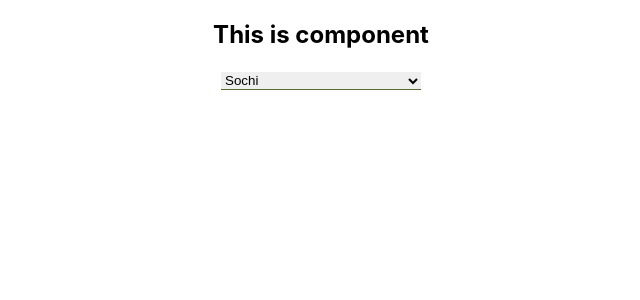
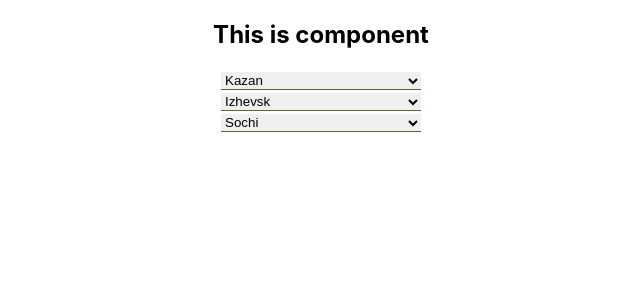
Before and after one commit to AlexeyKrop/react-kabsda-lesson, a React (Create React App) app: page / in a window 1280 px wide. Shown: the top 300 px of the page, without its empty margins (319-959 px from the left). Built offline with nearby package versions, Linux system fonts and the light colour scheme.

Commit message:
add filterValue

```diff
--- a/src/Components/TaskUseMemo/Country.tsx
+++ b/src/Components/TaskUseMemo/Country.tsx
@@ -1,7 +1,7 @@
-import React from 'react';
+import React, {useState} from 'react';
 import Select from "../Select/Select";
-
-const country = [
+const Country = () => {
+  const [country, setCountry] = useState([
     {id: 'Russia', city: 'Sochi', population: 100000},
     {id: 'Russia', city: 'Moscow', population: 2000000},
     {id: 'Russia', city: 'Samara', population: 2000000},
@@ -16,12 +16,17 @@ const country = [
     {id: 'Usa', city: 'Washington', population: 41000000},
     {id: 'Usa', city: 'Las-Vegas', population: 31000000},
     {id: 'Usa', city: 'Boston', population: 12000000},
-]
+  ])
 
-const Country = () => {
+    let filterForPopulation = country.filter(c => c.population > 3000000)
+    let filterForName = country.filter(c => c.city.indexOf('I') > -1)
+    let filterForCountry = country.filter(c => c.id === 'Russia')
+
   return (
     <div>
-      <Select country={country}/>
+      <Select country={filterForPopulation}/>
+      <Select country={filterForName}/>
+      <Select country={filterForCountry}/>
     </div>
   );
 };
```
Lines whose indentation alone changed are shown as unchanged.
